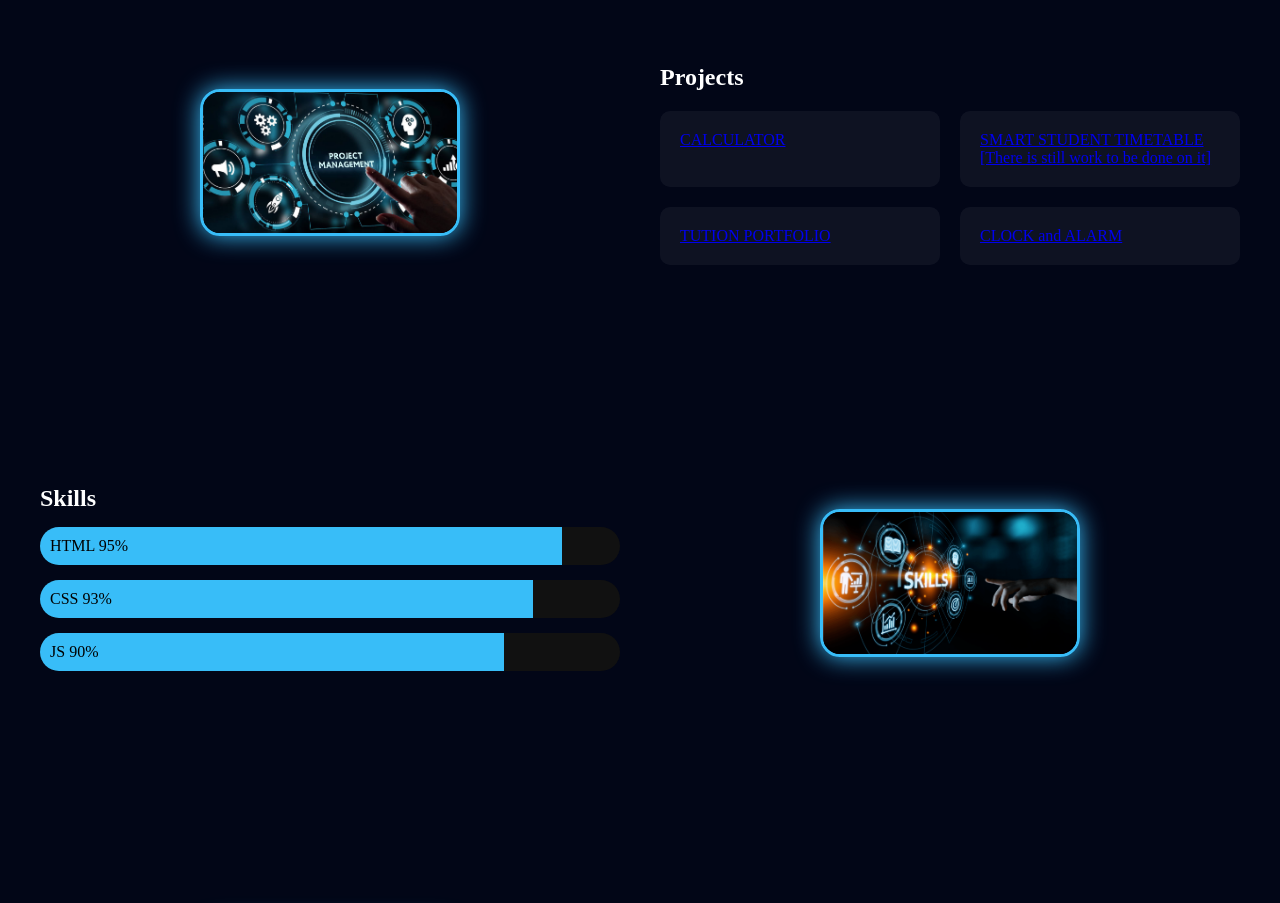
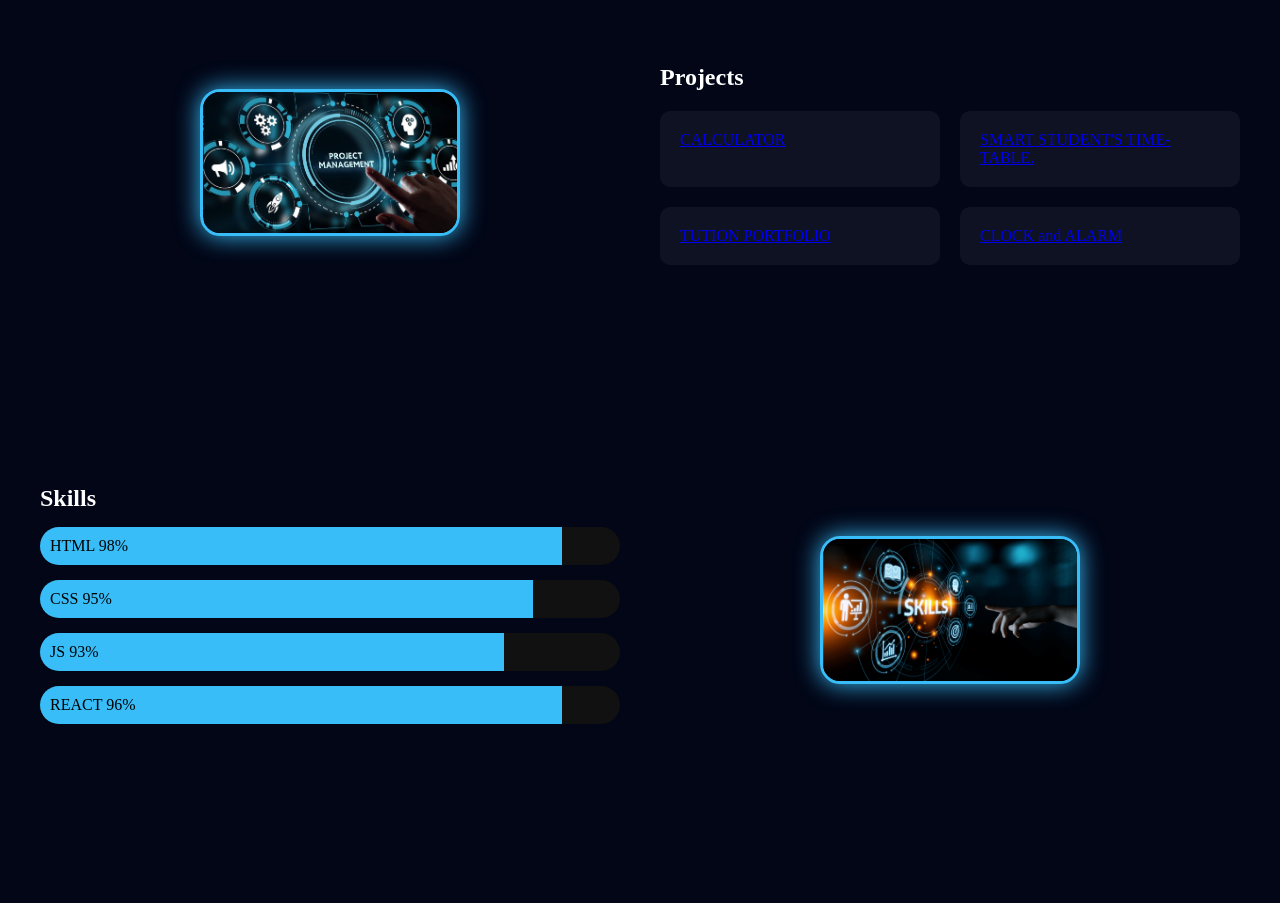
Before and after one commit to nitinpatel783032-boop/Personal-Portfolio., a plain HTML site: page index.html in a window 1280 px wide. Shown: the part 1520-2423 px from the top of the page. Drawn offline with Linux system fonts and the light colour scheme.

Commit message:
Fix HTML formatting and update project links

```diff
--- a/index.html
+++ b/index.html
@@ -59,7 +59,7 @@ Future full-stack developer — remember the name.
 <h2>Projects</h2>
 <div class="projects">
 <div class="card"> <a href=" https://nitinpatel783032-boop.github.io/Calculator/" >CALCULATOR </a></div>
-<div class="card"><a href="file:///C:/Users/hp/OneDrive/Desktop/study%20planeer/index.html"> SMART STUDENT TIMETABLE [There is still work to be done on it] </a></div>
+<div class="card"><a href="https://nitinpatel783032-boop.github.io/Smart-Student-s-Time-Table/"> SMART STUDENT'S TIME-TABLE.</a></div>
 <div class="card"><a href="https://nitinpatel783032-boop.github.io/Tution-Portofolio-2.0/">TUTION PORTFOLIO</a></div>
 <div class="card"><a href="https://nitinpatel783032-boop.github.io/CLOCK-AND-ALARM./">CLOCK and ALARM</a></div>
 </div>
@@ -73,9 +73,10 @@ Future full-stack developer — remember the name.
 <div class="text">
 <h2>Skills</h2>
 <div class="skills">
-<div class="bar"><span data-width="90%">HTML 95%</span></div>
-<div class="bar"><span data-width="85%">CSS 93%</span></div>
-<div class="bar"><span data-width="80%">JS 90%</span></div>
+<div class="bar"><span data-width="90%">HTML 98%</span></div>
+<div class="bar"><span data-width="85%">CSS 95%</span></div>
+<div class="bar"><span data-width="80%">JS 93%</span></div>
+  <div class="bar"><span data-width="90%">REACT 96%</span></div>
 </div>
 </div>
 <div class="image"><img src="skillspro.PNG" alt="Skills"></div>
```
